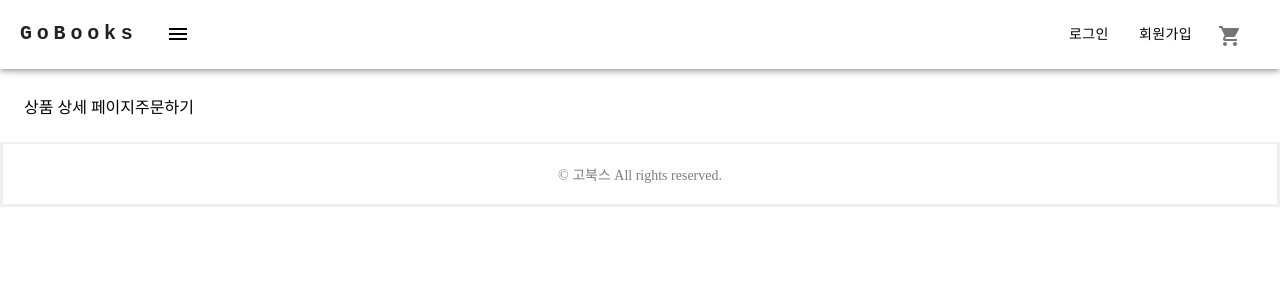
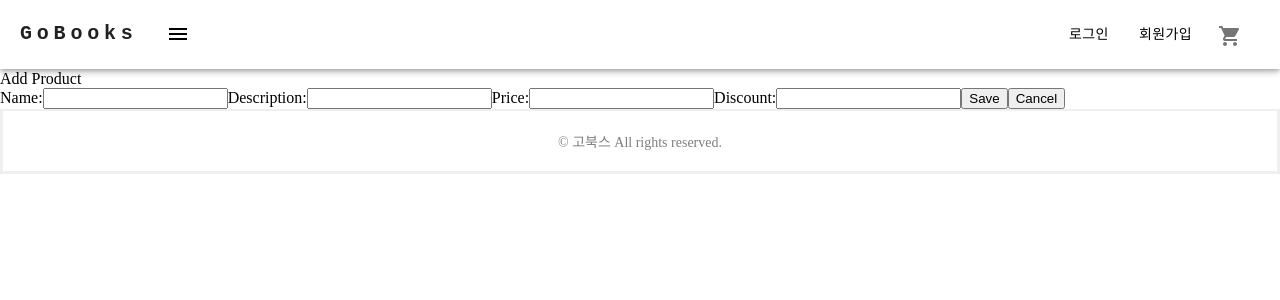
Before and after one commit to lchyeong/gobooks-frontend, a React (Create React App) app: page /product/detail in a window 1280 px wide. Shown: the top 300 px of the page. Built offline with nearby package versions, Linux system fonts and the light colour scheme.

Commit message:
Feat: product

```diff
--- a/src/pages/manager/product/Product.jsx
+++ b/src/pages/manager/product/Product.jsx
@@ -1,21 +1,82 @@
-import { Link } from 'react-router-dom';
-import { PageContainer } from '../../../components/PageContainer';
+import React, { useState, useEffect } from 'react';
+import axios from 'axios';
+import ProductDetail from './ProductDetail';
 
-function Product() {
-  return (
-    <PageContainer>
-      <main className="min-h-[300px]">
-        <Link className="block" to="/category/management">
-          카테고리 관리
-        </Link>
-        <Link className="block" to="/product/management">
-          상품 관리
-        </Link>
-        <br />
-        <div>상품 관리 페이지</div>
-      </main>
-    </PageContainer>
-  );
-}
+const Product = () => {
+    const [products, setProducts] = useState([]);
+    const [selectedProduct, setSelectedProduct] = useState(null);
+    const [isEditing, setIsEditing] = useState(false);
+
+    useEffect(() => {
+        fetchProducts();
+    }, []);
+
+    const fetchProducts = async () => {
+        try {
+            const response = await axios.get('/api/products');
+            setProducts(response.data);
+        } catch (error) {
+            console.error('Error fetching products', error);
+        }
+    };
+
+    const handleAddProduct = async (product) => {
+        try {
+            await axios.post('/api/products', product);
+            fetchProducts();
+        } catch (error) {
+            console.error('Error adding product', error);
+        }
+    };
+
+    const handleUpdateProduct = async (product) => {
+        try {
+            await axios.put(`/api/products/${product.id}`, product);
+            fetchProducts();
+        } catch (error) {
+            console.error('Error updating product', error);
+        }
+    };
+
+    const handleDeleteProduct = async (productId) => {
+        try {
+            await axios.delete(`/api/products/${productId}`);
+            fetchProducts();
+        } catch (error) {
+            console.error('Error deleting product', error);
+        }
+    };
+
+    const handleEditProduct = (product) => {
+        setSelectedProduct(product);
+        setIsEditing(true);
+    };
+
+    return (
+        <div>
+            <h1>Product Management</h1>
+            <button onClick={() => setIsEditing(true)}>Add Product</button>
+            <ul>
+                {products.map(product => (
+                    <li key={product.id}>
+                        {product.name}
+                        <button onClick={() => handleEditProduct(product)}>Edit</button>
+                        <button onClick={() => handleDeleteProduct(product.id)}>Delete</button>
+                    </li>
+                ))}
+            </ul>
+            {isEditing && (
+                <ProductDetail
+                    product={selectedProduct}
+                    onSave={selectedProduct ? handleUpdateProduct : handleAddProduct}
+                    onClose={() => {
+                        setSelectedProduct(null);
+                        setIsEditing(false);
+                    }}
+                />
+            )}
+        </div>
+    );
+};
 
 export default Product;
--- a/src/pages/productDetail/ProductDetail.jsx
+++ b/src/pages/productDetail/ProductDetail.jsx
@@ -1,17 +1,81 @@
-import { Link } from 'react-router-dom';
-import { PageContainer } from '../../components/PageContainer';
+import React, { useState, useEffect } from 'react';
 
-function ProductDetail() {
-  return (
-    <PageContainer>
-      <main className="min-h-[300px]">
-        상품 상세 페이지
-        <Link className="block" to="/order">
-          주문하기
-        </Link>
-      </main>
-    </PageContainer>
-  );
-}
+const ProductDetail = ({ product, onSave, onClose }) => {
+    const [productDetails, setProductDetails] = useState({
+        id: '',
+        name: '',
+        description: '',
+        price: '',
+        discount: ''
+    });
+
+    useEffect(() => {
+        if (product) {
+            setProductDetails(product);
+        }
+    }, [product]);
+
+    const handleChange = (e) => {
+        const { name, value } = e.target;
+        setProductDetails({
+            ...productDetails,
+            [name]: value
+        });
+    };
+
+    const handleSubmit = (e) => {
+        e.preventDefault();
+        onSave(productDetails);
+    };
+
+    return (
+        <div>
+            <h2>{product ? 'Edit Product' : 'Add Product'}</h2>
+            <form onSubmit={handleSubmit}>
+                <label>
+                    Name:
+                    <input
+                        type="text"
+                        name="name"
+                        value={productDetails.name}
+                        onChange={handleChange}
+                        required
+                    />
+                </label>
+                <label>
+                    Description:
+                    <input
+                        type="text"
+                        name="description"
+                        value={productDetails.description}
+                        onChange={handleChange}
+                        required
+                    />
+                </label>
+                <label>
+                    Price:
+                    <input
+                        type="number"
+                        name="price"
+                        value={productDetails.price}
+                        onChange={handleChange}
+                        required
+                    />
+                </label>
+                <label>
+                    Discount:
+                    <input
+                        type="text"
+                        name="discount"
+                        value={productDetails.discount}
+                        onChange={handleChange}
+                    />
+                </label>
+                <button type="submit">Save</button>
+                <button type="button" onClick={onClose}>Cancel</button>
+            </form>
+        </div>
+    );
+};
 
 export default ProductDetail;
```
